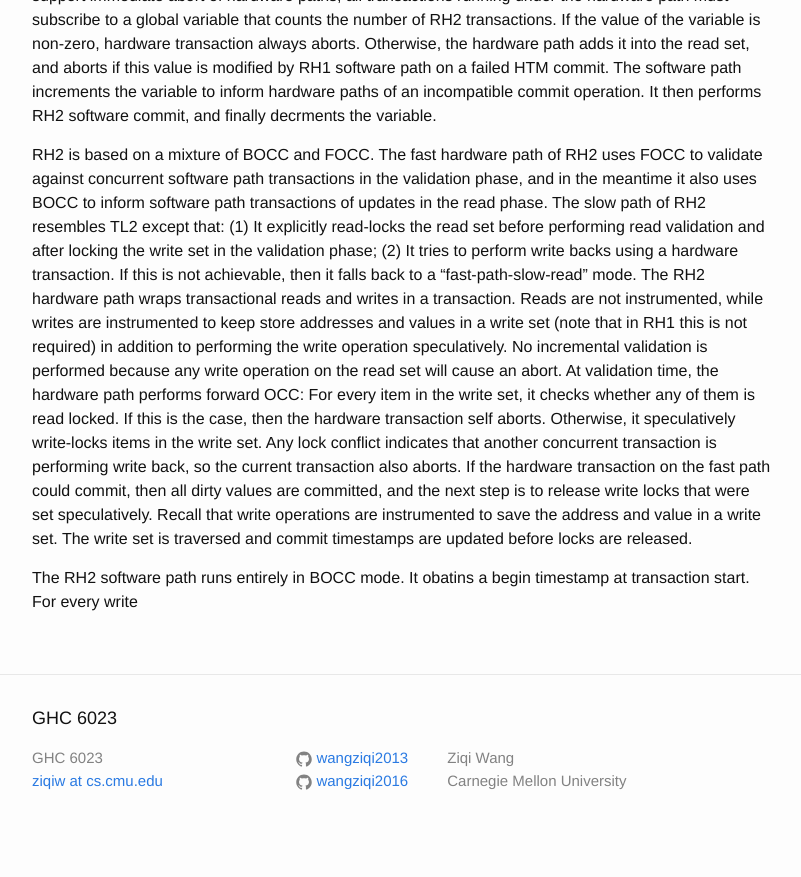
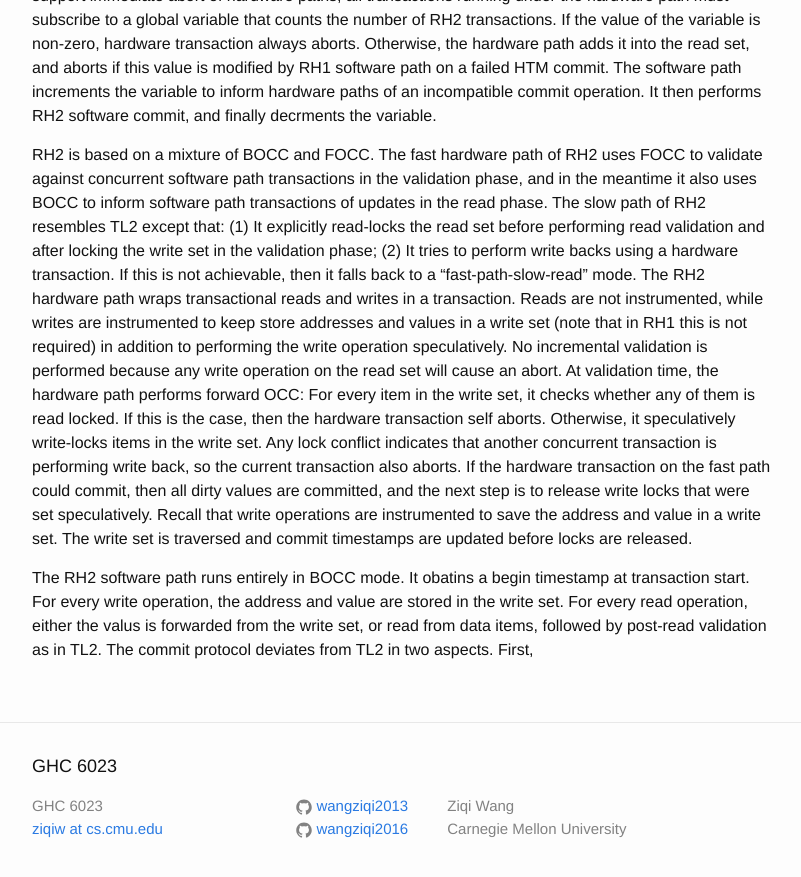
Before and after one commit to wangziqi2013/wangziqi2013.github.io, a Jekyll site: the page built from _posts/2018-05-30-Reduced-HTM.markdown, in a window 1280 px wide and 900 px high, scrolled down 2905 px. Shown: the top 877 px of the window, without its empty margins (238-1039 px from the left). Built offline with Jekyll 4.4.1, drawn with Linux system fonts in a browser that asks for light colours; before the commit the page ends 3757 px from its top, so only the background shows below that.

Commit message:
Working on RH2 software path

```diff
--- a/_posts/2018-05-30-Reduced-HTM.markdown
+++ b/_posts/2018-05-30-Reduced-HTM.markdown
@@ -124,4 +124,7 @@ then all dirty values are committed, and the next step is to release write locks
 operations are instrumented to save the address and value in a write set. The write set is traversed and commit timestamps
 are updated before locks are released.
 
-The RH2 software path runs entirely in BOCC mode. It obatins a begin timestamp at transaction start. For every write
+The RH2 software path runs entirely in BOCC mode. It obatins a begin timestamp at transaction start. For every write operation,
+the address and value are stored in the write set. For every read operation, either the valus is forwarded from the write set,
+or read from data items, followed by post-read validation as in TL2. The commit protocol deviates from TL2 in two aspects.
+First,
```
